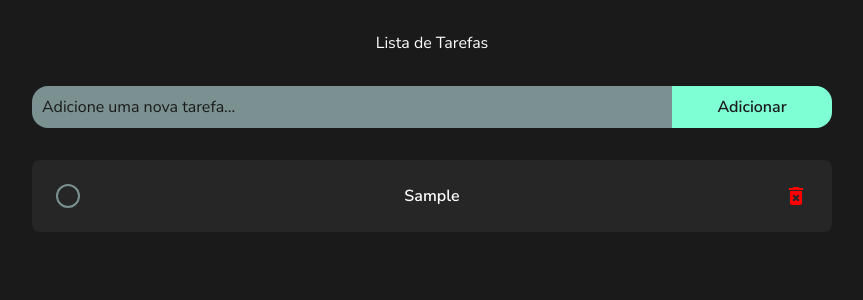
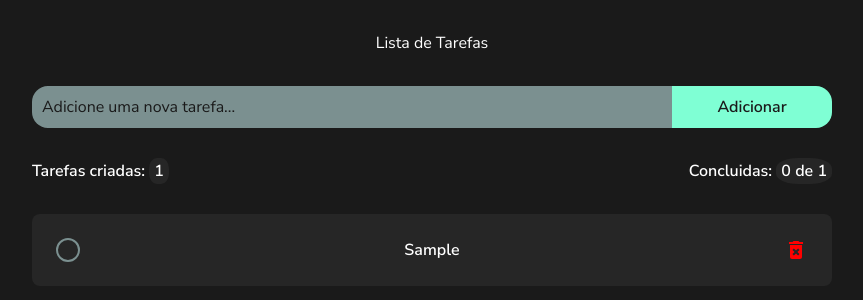
Before and after one commit to ronansalvador/todo, a Next.js app: page / in a window 1280 px wide. Both pictures are taken after typing "Sample" into the empty fields and a click on the button "Adicionar". Shown: the top 300 px of the page, without its empty margins (208-1071 px from the left). Built offline with nearby package versions, Linux system fonts and the light colour scheme.

Commit message:
feat: add counter taks

```diff
--- a/src/app/page.module.css
+++ b/src/app/page.module.css
@@ -12,3 +12,21 @@
 .main p {
   color: white;
 }
+
+.count_tasks {
+  display: flex;
+  justify-content: space-between;
+  width: 90%;
+  max-width: 50rem;
+}
+
+.count_tasks p {
+  font: 0.75rem;
+  font-weight: 600;
+}
+
+.count_tasks span {
+  background-color: var(--black-500);
+  padding: 2px 5px;
+  border-radius: 40%;
+}
--- a/src/app/page.tsx
+++ b/src/app/page.tsx
@@ -7,11 +7,26 @@ import { useToDo } from './context/ToDoContext'
 
 const Home = () => {
   const { todos } = useToDo()
+  const done = todos.filter((todo) => todo.completed === true)
   return (
     <main className={`${styles.main}`}>
       <h1>Lista de Tarefas</h1>
       <TodoForm />
-      {todos.length > 0 ? <TodoList /> : <p>Lista de Tarefas Vazia!</p>}
+      {todos.length > 0 ? (
+        <>
+          <div className={styles.count_tasks}>
+            <p>
+              Tarefas criadas: <span>{todos.length}</span>
+            </p>
+            <p>
+              Concluidas: <span>{`${done.length} de ${todos.length}`}</span>
+            </p>
+          </div>
+          <TodoList />
+        </>
+      ) : (
+        <p>Lista de Tarefas Vazia!</p>
+      )}
     </main>
   )
 }
```
